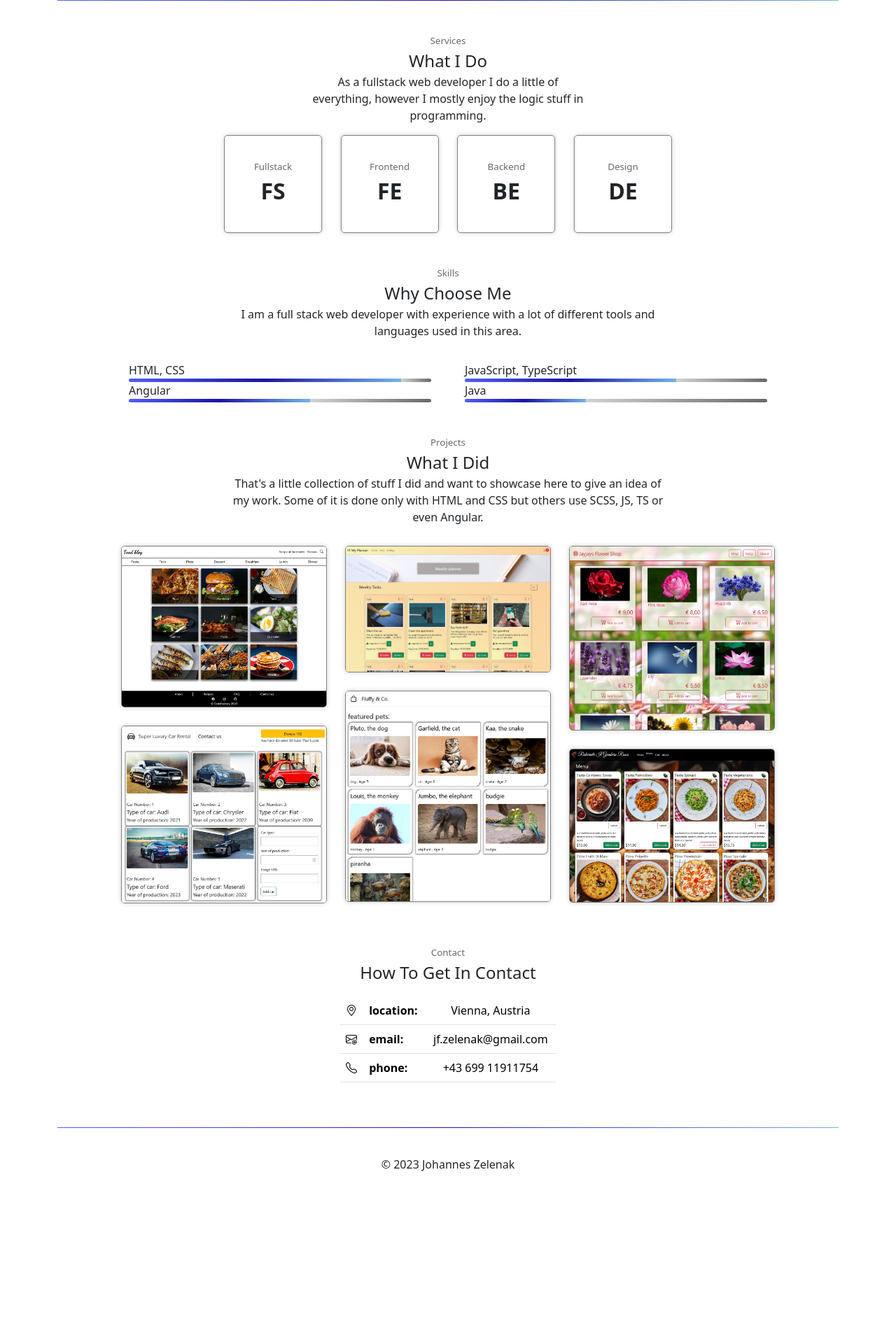
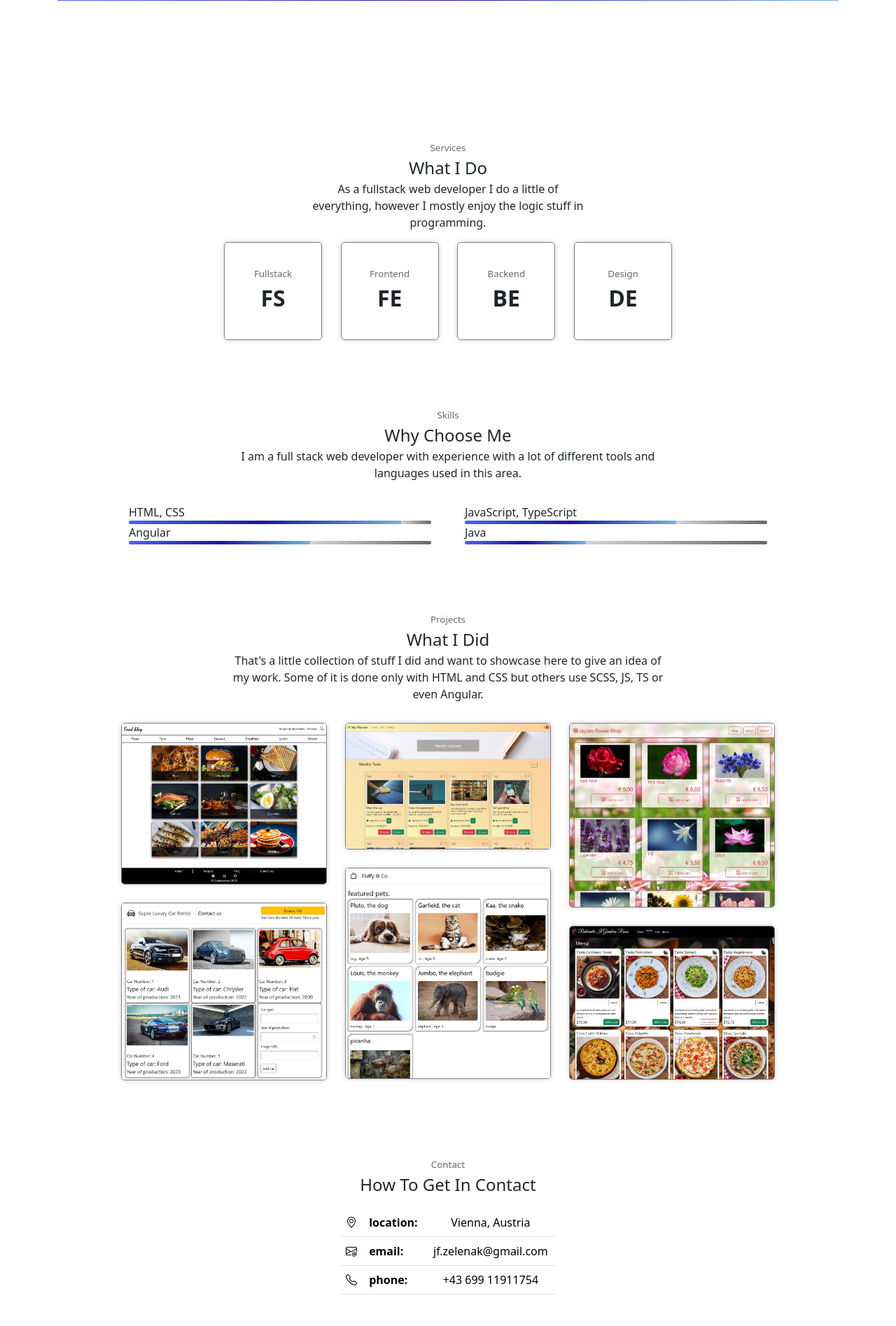
Before and after one commit to JFZelenak/CFV-deployedPortfolio, a PHP site: page / in a window 1280 px wide. Shown: the part 44-1939 px from the top of the page at 70% size. Before the commit the page ends 1718 px from the top, so only its background shows below. Run offline with PHP 8.4, Linux system fonts and the light colour scheme.

Commit message:
add navspacers

```diff
--- a/index.html
+++ b/index.html
@@ -17,7 +17,7 @@
 
 <body>
     <!-- navbar -->
-    <div class="container">
+    <div class="container fixed-top myFixedTop">
         <header class="d-flex flex-wrap justify-content-right mb-1">
           <ul class="nav nav-pills">
             <li class="nav-item"><a href="#myHome" class="nav-link text-dark" aria-current="page">Home</a></li>
@@ -29,17 +29,22 @@
           </ul>
         </header>
         <div class="myDivider"> </div>
-      </div>
+    </div>
+
     <!-- Home -->
     <div class="container mb-5" id="myHome">
+        <div class="navbarspacer"></div>
+
 
     </div>
     <!-- About -->
     <div class="container mb-5" id="myAbout">
+        <div class="navbarspacer"></div>
 
     </div>
     <!-- services -->
     <div class="container mb-5 w-50" id="myServices">
+        <div class="navbarspacer"></div>
         <div class="row mb-3">
             <div class="col-2"></div>
             <div class="col-8">
@@ -79,6 +84,8 @@
 
     <!-- Skills -->
     <div class="container mb-5 w-75" id="mySkills">
+        <div class="navbarspacer"></div>
+
         <div class="row mb-3">
             <div class="col-2"></div>
             <div class="col-8">
@@ -97,6 +104,7 @@
 
     <!-- projects -->
     <div class="container mb-5 w-75" id="myProjects">
+        <div class="navbarspacer"></div>
 
         <div class="row mb-3">
             <div class="col-2"></div>
@@ -145,6 +153,8 @@
     <!-- Contact -->
 
     <div class="container mb-5 w-50" id="myContact">
+        <div class="navbarspacer"></div>
+
         <div class="row mb-3">
             <div class="col-2"></div>
             <div class="col-8">
--- a/style.css
+++ b/style.css
@@ -13,10 +13,18 @@
     background-image: var(--background-color-one);
 
 }
+.navbarspacer {
+    height: 50px;
+}
 .fs-7 {
     font-size: 10pt;
     color: dimgray;
 }
+/* my fixed top - navbar */
+.myFixedTop {
+    background-image: linear-gradient(rgba(255,255,255,1),rgba(255,255,255,1),rgba(255,255,255,1),rgba(255,255,255,0));
+}
+
 /* myServices */
 
 .myServiceCard {
```
